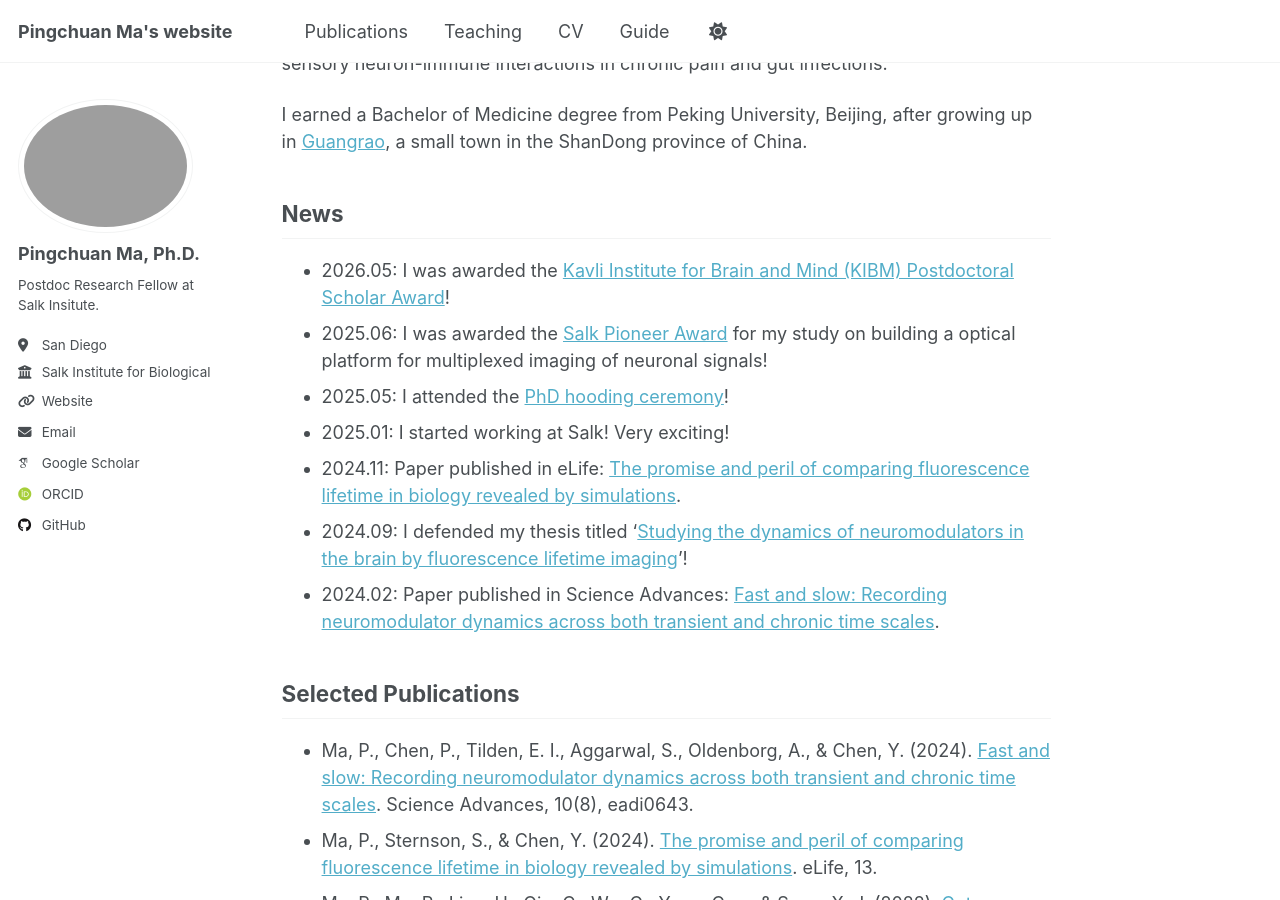
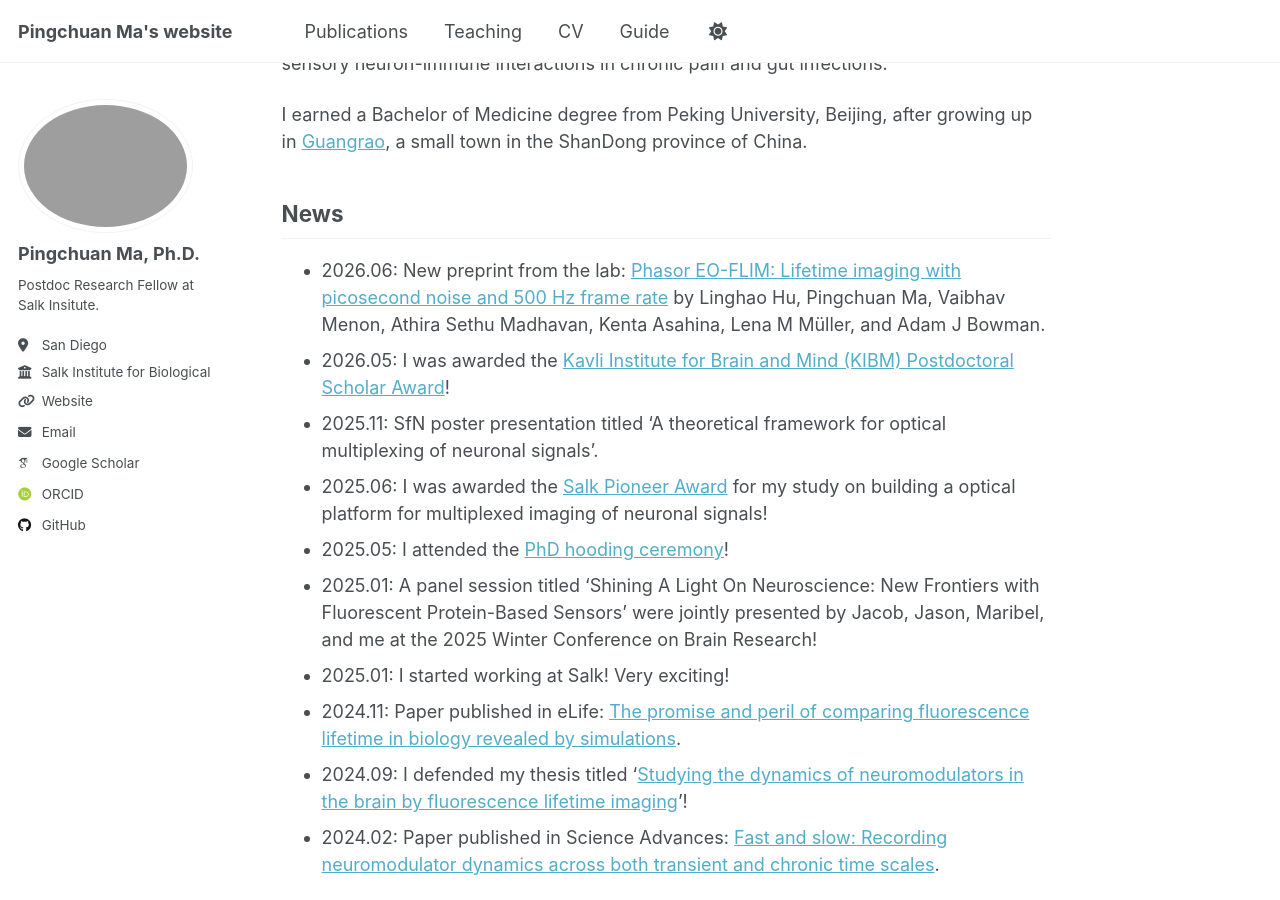
Before and after one commit to pcmaaaaa/pcmaaaaa.github.io, a Jekyll site: the page built from _pages/about.md, in a window 1280 px wide and 900 px high, scrolled down 566 px. Built offline with Jekyll 4.4.1, drawn with Linux system fonts in a browser that asks for light colours; some web fonts are replaced; a script that is not in the unit is left out.

Commit message:
Update about.md

```diff
--- a/_pages/about.md
+++ b/_pages/about.md
@@ -19,9 +19,12 @@ I earned a Bachelor of Medicine degree from Peking University, Beijing, after gr
 
 News
 ------
+- 2026.06: New preprint from the lab: [Phasor EO-FLIM: Lifetime imaging with picosecond noise and 500 Hz frame rate](https://www.biorxiv.org/content/10.64898/2026.05.29.728614v1) by Linghao Hu, Pingchuan Ma, Vaibhav Menon, Athira Sethu Madhavan, Kenta Asahina, Lena M Müller, and Adam J Bowman.
 - 2026.05: I was awarded the [Kavli Institute for Brain and Mind (KIBM) Postdoctoral Scholar Award](https://biology.ucsd.edu/about/news/2026/article-062326a.html)!
+- 2025.11: SfN poster presentation titled 'A theoretical framework for optical multiplexing of neuronal signals'.
 - 2025.06: I was awarded the [Salk Pioneer Award](https://salkland.salk.edu/Interact/Pages/Content/Document.aspx?id=8218) for my study on building a optical platform for multiplexed imaging of neuronal signals!
 - 2025.05: I attended the [PhD hooding ceremony](https://sites.wustl.edu/yaochenlab/congratulations-pingchuan/)!
+- 2025.01: A panel session titled 'Shining A Light On Neuroscience: New Frontiers with Fluorescent Protein-Based Sensors' were jointly presented by Jacob, Jason, Maribel, and me at the 2025 Winter Conference on Brain Research!
 - 2025.01: I started working at Salk! Very exciting!
 - 2024.11: Paper published in eLife: [The promise and peril of comparing fluorescence lifetime in biology revealed by simulations](https://elifesciences.org/reviewed-preprints/101559v1).
 - 2024.09: I defended my thesis titled '[Studying the dynamics of neuromodulators in the brain by fluorescence lifetime imaging](https://www.proquest.com/openview/9797c3425e3ddc69575d630d10992516/1?pq-origsite=gscholar&cbl=18750&diss=y)'!
```
